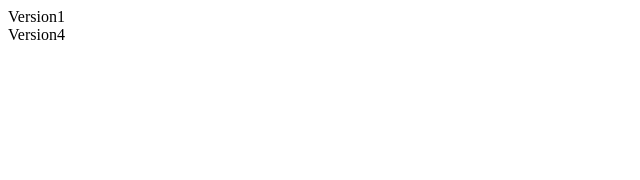
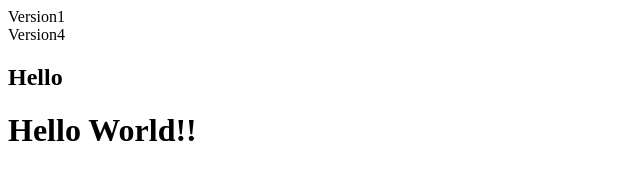
Before and after one commit to Sasanapuri/Coursera-Test, a plain HTML site: page index.html in a window 1280 px wide. Shown: the whole page, without its empty margins (0-640 px from the left). Drawn offline with Linux system fonts and the light colour scheme.

Commit message:
helloversion

```diff
--- a/index.html
+++ b/index.html
@@ -6,5 +6,7 @@
   <body>
     <div>Version1</div>
     <div>Version4</div>
+    <h2>Hello</h2>
+    <h1>Hello World!!</h1>
   </body>
 </html>
```
